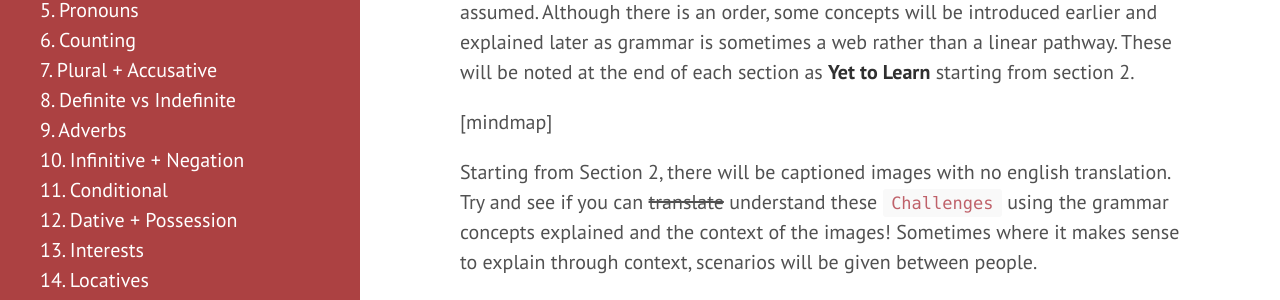
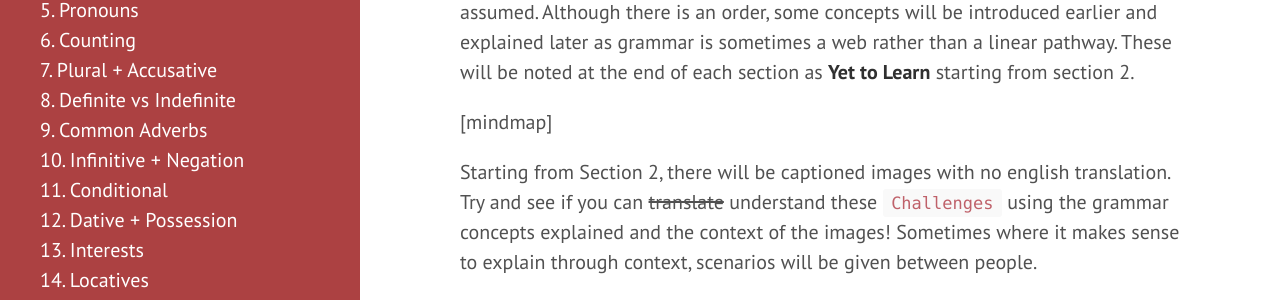
Before and after one commit to Magyartanulas/magyartanulas.github.io, a Jekyll site: the page built from index.html, in a window 1280 px wide. Shown: the part 530-830 px from the top of the page. Built offline with Jekyll 4.4.1, drawn with Linux system fonts in a browser that asks for light colours; Markdown is read by kramdown in place of the engine named in the settings; the list of posts is cut into pages by our own code.

Commit message:
Update navigation.yml

```diff
--- a/_data/navigation.yml
+++ b/_data/navigation.yml
@@ -22,7 +22,7 @@
 - title: 8. Definite vs Indefinite
   url: https://magyartanulas.github.io/definite_indefinite/
 
-- title: 9. Adverbs
+- title: 9. Common Adverbs
   url: https://magyartanulas.github.io/adverbs/
 
 - title: 10. Infinitive + Negation
```
